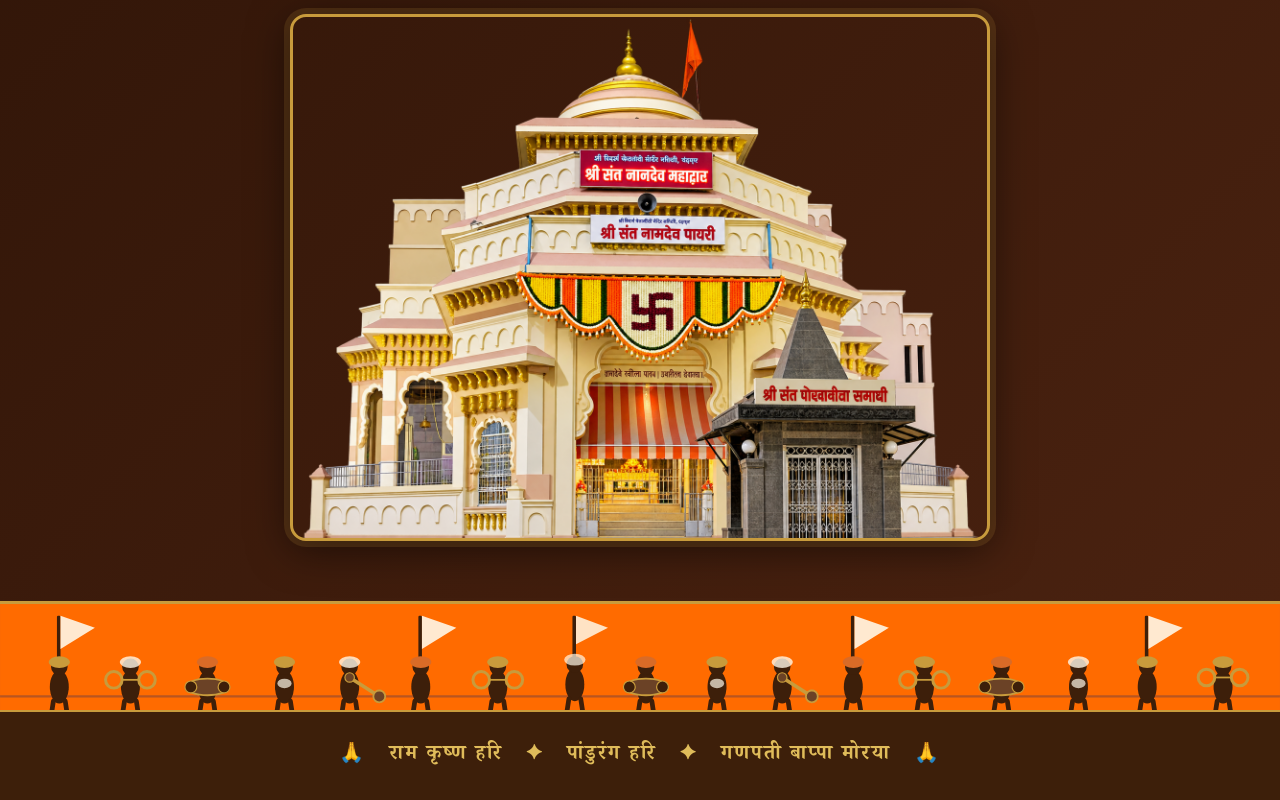
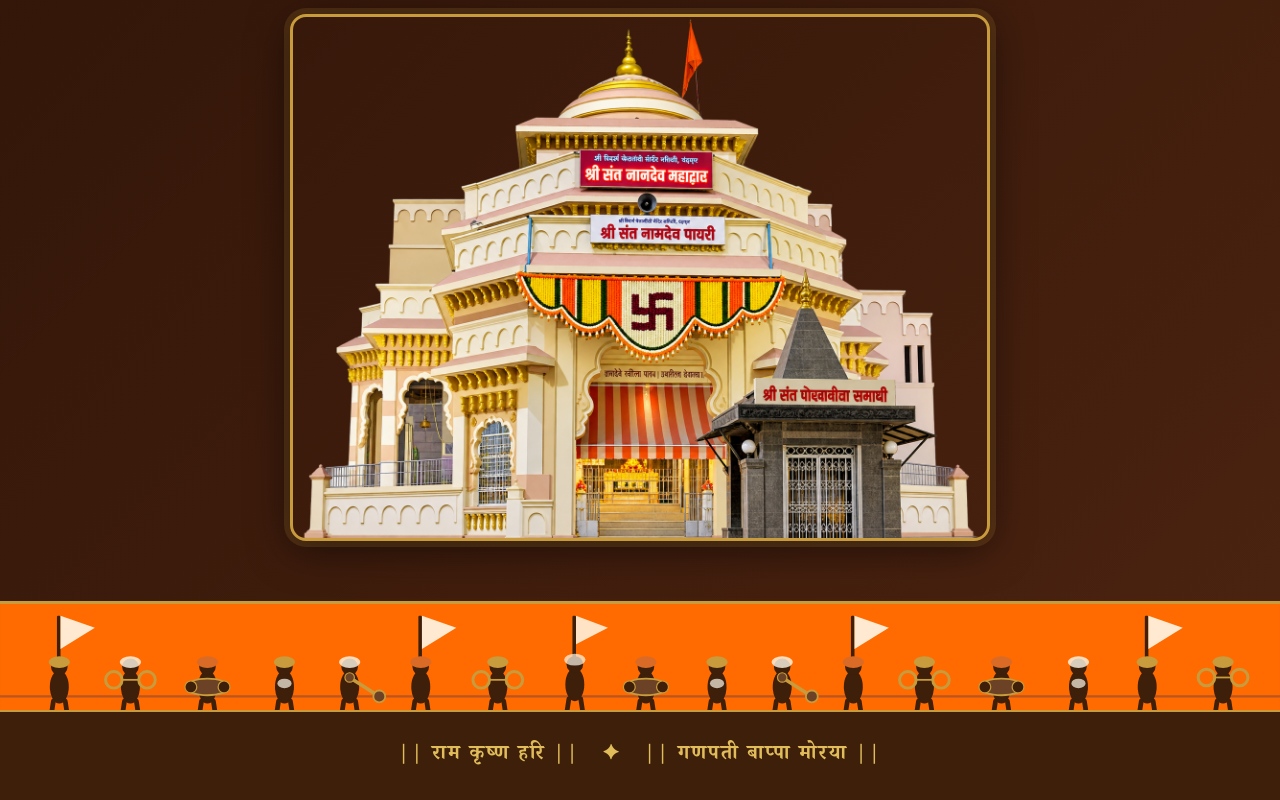
Before and after one commit to dhananjaykr9/ganpati_invite, a React (Vite) app: page / in a window 1280 px wide. Shown: the part 5407-6207 px from the top of the page. Built offline with nearby package versions, Linux system fonts and the light colour scheme.

Commit message:
style: update footer chant to || format

```diff
--- a/src/InvitationCard.jsx
+++ b/src/InvitationCard.jsx
@@ -359,7 +359,7 @@ export default function InvitationCard() {
       </div>
 
       <div className="footer-chant">
-        🙏 &nbsp; राम कृष्ण हरि &nbsp; ✦ &nbsp; पांडुरंग हरि &nbsp; ✦ &nbsp; गणपती बाप्पा मोरया &nbsp; 🙏
+        || राम कृष्ण हरि || &nbsp; ✦ &nbsp; || गणपती बाप्पा मोरया ||
       </div>
 
     </div>
```
